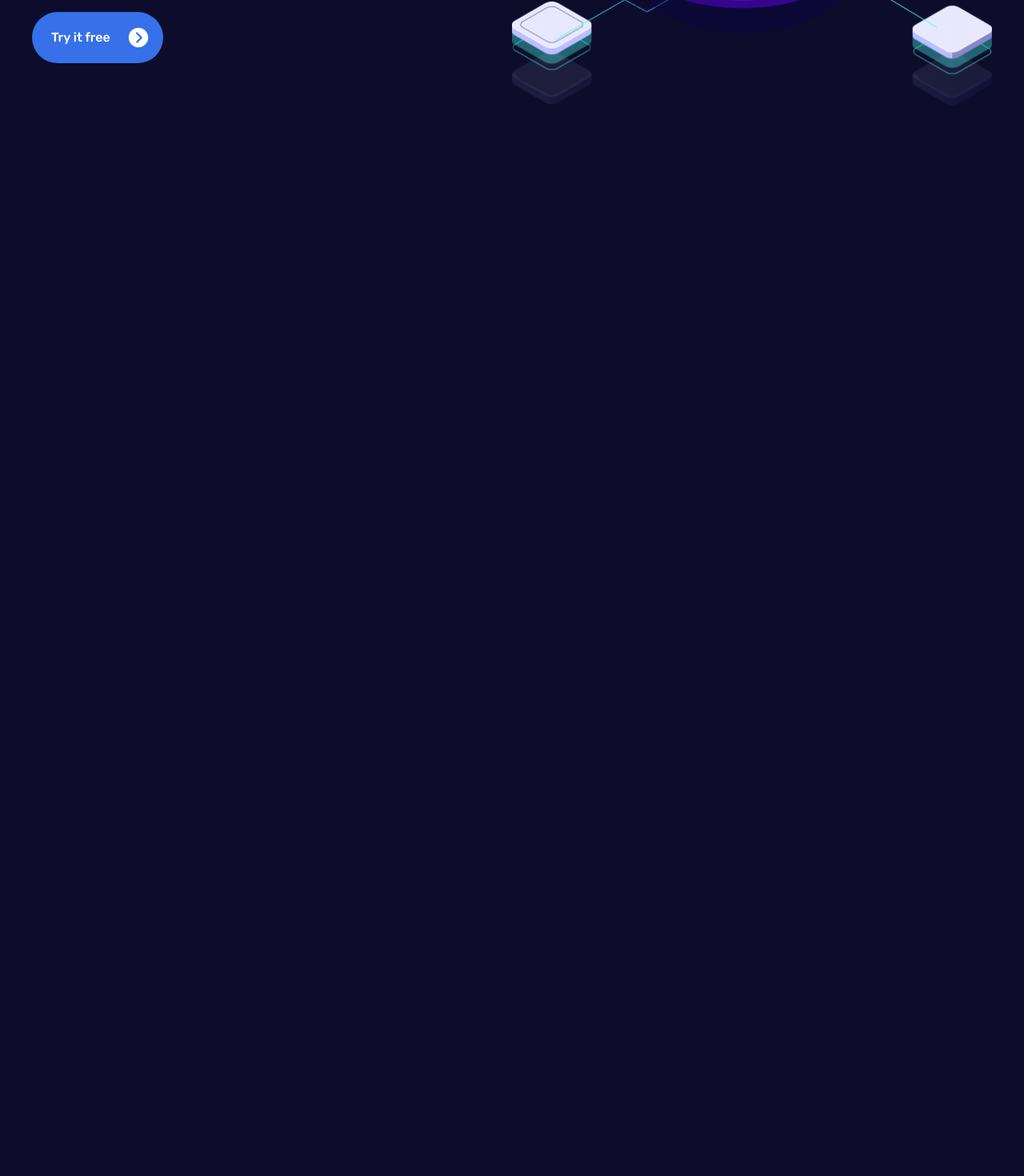
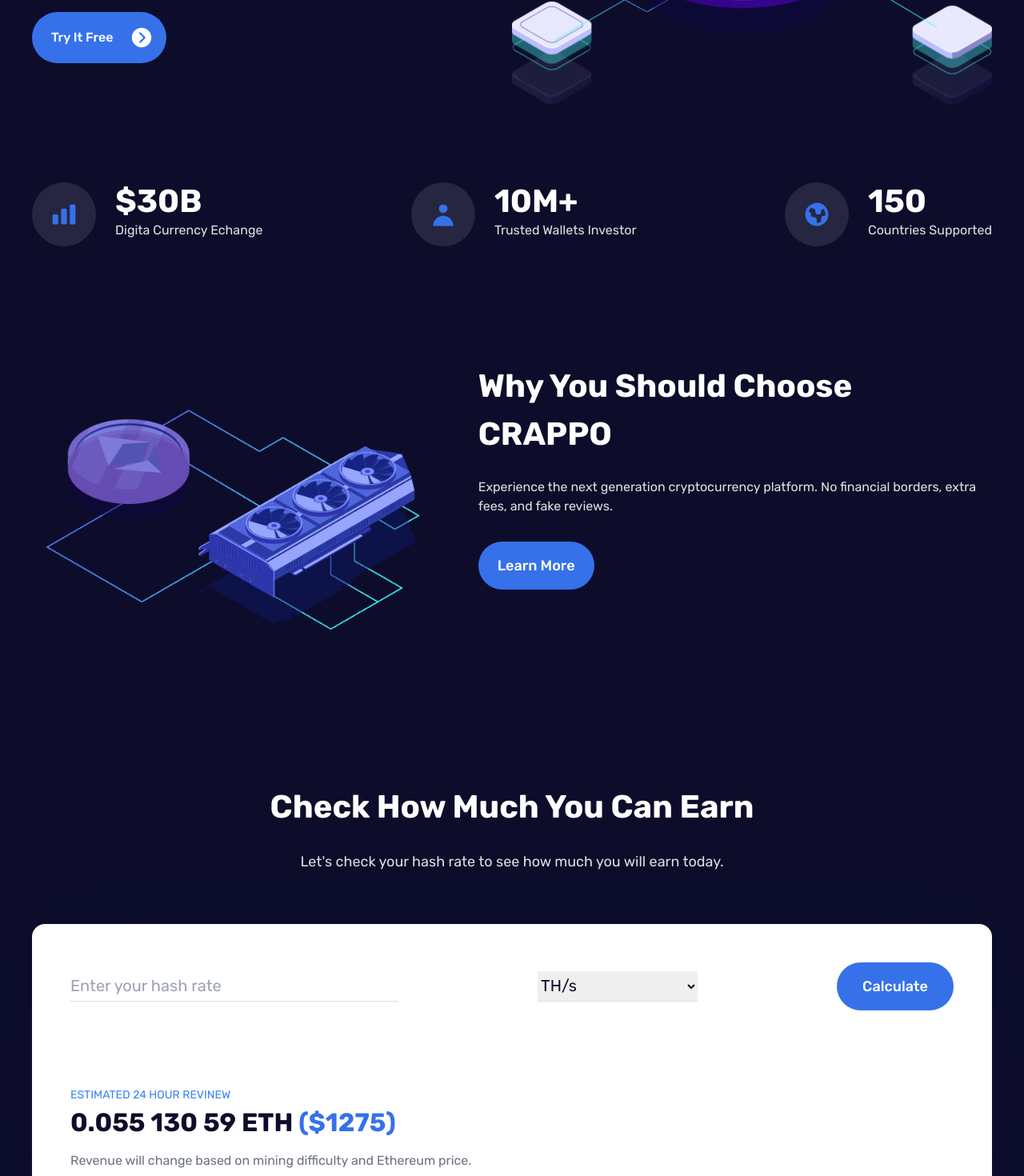
Before and after one commit to mehedi-pathan/cryptocurrency-landing-page-01, a React (Create React App) app: page / in a window 1280 px wide. Shown: the part 580-2050 px from the top of the page at 80% size. Before the commit the page ends 800 px from the top, so only its background shows below. Built offline with nearby package versions, Linux system fonts and the light colour scheme.

Commit message:
stats calculate sectuon going on

```diff
--- a/src/App.js
+++ b/src/App.js
@@ -8,6 +8,9 @@ import 'aos/dist/aos.css';
 import Hero from './components/Hero';
 import Header from './components/Header';
 import NavMobile from './components/NavMobile';
+import Stats from './components/Stats';
+import Why from './components/Why';
+import Calculate from './components/Calculate';
 
 function App() {
   // mobile nav state
@@ -32,6 +35,9 @@ function App() {
 
         <NavMobile setNavMobile={setNavMobile} />
       </div>
+      <Stats />
+      <Why />
+      <Calculate />
 
     </ div>
   );
--- /dev/null
+++ b/src/components/CalcForm.jsx
@@ -0,0 +1,41 @@
+import React from "react";
+
+const CalcForm = () => {
+  return (
+    <div className="w-full bg-white max-h-[942px] mx-auto rounded-2xl text-darkblue p-12 shadow-primary">
+      {/* form */}
+      <form className="flex flex-col lg:flex-row lg:justify-between lg:items-center space-y-12 lg:space-y-0">
+        <input
+          className="input"
+          type="text"
+          placeholder="Enter your hash rate"
+        />
+        <select className="select">
+          <option value="">TH/s</option>
+          <option value="">H/s</option>
+          <option value="">KH/s</option>
+          <option value="">MH/s</option>
+          <option value="">GH/s</option>
+        </select>
+        {/* button */}
+        <button className="btn text-white px-8 flex self-start">
+          Calculate
+        </button>
+      </form>
+      {/* text */}
+      <div className="mt-24">
+        <div className="uppercase text-sm text-blue-500">
+          Estimated 24 hour revinew
+        </div>
+        <div className="text-[32px] font-bold mb-3">
+          0.055 130 59 ETH <span className="text-blue">($1275)</span>
+        </div>
+        <div className="text-gray-500 tracking-[1%]">
+          Revenue will change based on mining difficulty and Ethereum price.
+        </div>
+      </div>
+    </div>
+  );
+};
+
+export default CalcForm;
--- /dev/null
+++ b/src/components/Calculate.jsx
@@ -0,0 +1,32 @@
+// import components
+import CalcForm from "./CalcForm";
+
+const Calculate = () => {
+  return (
+    <section className="section">
+      <div className="container mx-auto">
+        {/* text */}
+        <div className="text-center">
+          <h2
+            className="section-title"
+            data-aos="fade-up"
+            data-aos-offset="400"
+          >
+            Check how much you can earn
+          </h2>
+          <p
+            className="section-subtitle text-lg mb-16 max-w-[622px] mx-auto"
+            data-aos="fade-up"
+            data-aos-offset="450"
+          >
+            Let's check your hash rate to see how much you will earn today.
+          </p>
+        </div>
+        {/* calculate form */}
+        <CalcForm />
+      </div>
+    </section>
+  );
+};
+
+export default Calculate;
--- a/src/components/Hero.jsx
+++ b/src/components/Hero.jsx
@@ -18,7 +18,7 @@ const Hero = () => {
               data-aos-delay="400"
             >
               <div className="flex items-center justify-between text-sm lg:text-base">
-                <div className="bg-white text-darkblue rounded-full font-medium py-1 px-4">
+                <div className="bg-white text-[#7266c8] rounded-full font-medium py-1 px-4">
                   75% SAVE
                 </div>
                 <div className="capitalize">For the Black Friday weekend</div>
@@ -26,7 +26,7 @@ const Hero = () => {
             </div>
             {/* hero section title */}
             <h1
-              className="text-[32px] lg:text-[64px] font-bold mb-6 leading-tight"
+              className="text-[32px] lg:text-[64px] font-bold mb-6 leading-tight capitalize"
               data-aos="fade-down"
               data-aos-delay="500"
             >
@@ -50,8 +50,9 @@ const Hero = () => {
             </button>
           </div>
           {/* hero image */}
-          <div className="flex-1">
+          <div className="flex-1 flex items-center justify-center">
             <img
+              className="w-[60%] lg:w-[100%] "
               src={HeroImg}
               alt="Hero section img"
               data-aos="fade-up"
--- a/src/components/NavMobile.jsx
+++ b/src/components/NavMobile.jsx
@@ -1,7 +1,29 @@
-import React from "react";
+// import data
+import { navData } from "../data";
+import { CgClose } from "react-icons/cg";
 
-const NavMobile = () => {
-  return <div>NavMobile</div>;
+const NavMobile = ({ setNavMobile }) => {
+  return (
+    <nav className="lg:hidden bg-violet h-full top-0 bottom-0 w-80 flex justify-center  items-center">
+      {/* close btn */}
+      <div
+        onClick={() => setNavMobile(false)}
+        className=" absolute top-3 left-3 cursor-pointer"
+      >
+        <CgClose className="text-3xl" />
+      </div>
+      {/* menu list */}
+      <ul className="text-xl flex flex-col gap-y-12">
+        {navData.map((item, index) => {
+          return (
+            <li>
+              <a href={item.link}>{item.name}</a>
+            </li>
+          );
+        })}
+      </ul>
+    </nav>
+  );
 };
 
 export default NavMobile;
--- /dev/null
+++ b/src/components/Stats.jsx
@@ -0,0 +1,57 @@
+//import icons
+import { HiChartBar, HiUser, HiGlobe } from "react-icons/hi";
+
+const Stats = () => {
+  return (
+    <section className="pt-24">
+      <div className="container mx-auto">
+        <div className="flex flex-col gap-y-6 lg:flex-row lg:justify-between">
+          {/* item */}
+          <div className="flex items-center gap-x-6">
+            {/* item icon */}
+            <div className="bg-white/10 w-20 h-20 rounded-full flex items-center justify-center text-blue text-2xl lg:text-4xl">
+              <HiChartBar />
+            </div>
+            {/* item text */}
+            <div>
+              <div className="text-2xl font-bold lg:text-[40px] lg:mb-2">
+                $30B
+              </div>
+              <div className="text-gray">Digita Currency Echange</div>
+            </div>
+          </div>
+          {/* item */}
+          <div className="flex items-center gap-x-6">
+            {/* item icon */}
+            <div className="bg-white/10 w-20 h-20 rounded-full flex items-center justify-center text-blue text-2xl lg:text-4xl">
+              <HiUser />
+            </div>
+            {/* item text */}
+            <div>
+              <div className="text-2xl font-bold lg:text-[40px] lg:mb-2">
+                10M+
+              </div>
+              <div className="text-gray">Trusted Wallets Investor</div>
+            </div>
+          </div>
+          {/* item */}
+          <div className="flex items-center gap-x-6">
+            {/* item icon */}
+            <div className="bg-white/10 w-20 h-20 rounded-full flex items-center justify-center text-blue text-2xl lg:text-4xl">
+              <HiGlobe />
+            </div>
+            {/* item text */}
+            <div>
+              <div className="text-2xl font-bold lg:text-[40px] lg:mb-2">
+                150
+              </div>
+              <div className="text-gray">Countries Supported</div>
+            </div>
+          </div>
+        </div>
+      </div>
+    </section>
+  );
+};
+
+export default Stats;
--- /dev/null
+++ b/src/components/Why.jsx
@@ -0,0 +1,32 @@
+//import images
+import WhyImg from "../assets/img/why-img.png";
+
+const Why = () => {
+  return (
+    <section className="section">
+      <div className="container mx-auto">
+        <div className="flex flex-col items-center gap-x-8 lg:flex-row">
+          {/* image */}
+          <div className="order-2 lg:order-1 flex items-center justify-center">
+            <img
+              className="w-[60%] lg:w-[100%]"
+              src={WhyImg}
+              alt="why section images"
+            />
+          </div>
+          {/* text */}
+          <div className="order-1 lg:order-2">
+            <h2 className="section-title">Why you should choose CRAPPO</h2>
+            <p className="section-subtitle">
+              Experience the next generation cryptocurrency platform. No
+              financial borders, extra fees, and fake reviews.
+            </p>
+            <button className="btn px-6">Learn More</button>
+          </div>
+        </div>
+      </div>
+    </section>
+  );
+};
+
+export default Why;
--- a/src/index.css
+++ b/src/index.css
@@ -10,16 +10,16 @@
     @apply text-[22px] lg:text-[32px] font-bold;
   }
   .btn {
-    @apply bg-blue h-[60px] px-4 rounded-full hover:bg-blue-hover transition flex items-center text-lg font-medium outline-none;
+    @apply bg-blue h-[60px] px-4 rounded-full hover:bg-blue-hover transition flex items-center text-lg font-medium outline-none capitalize;
   }
   .section {
     @apply py-12 lg:py-24;
   }
   .section-title {
-    @apply text-2xl lg:text-[40px] font-bold leading-normal mb-6;
+    @apply text-2xl lg:text-[40px] font-bold leading-normal mb-6 capitalize;
   }
   .section-subtitle {
-    @apply mt-6 mb-8 text-gray;
+    @apply mt-6 mb-8 text-gray normal-case;
   }
   .input,
   .select {
```
